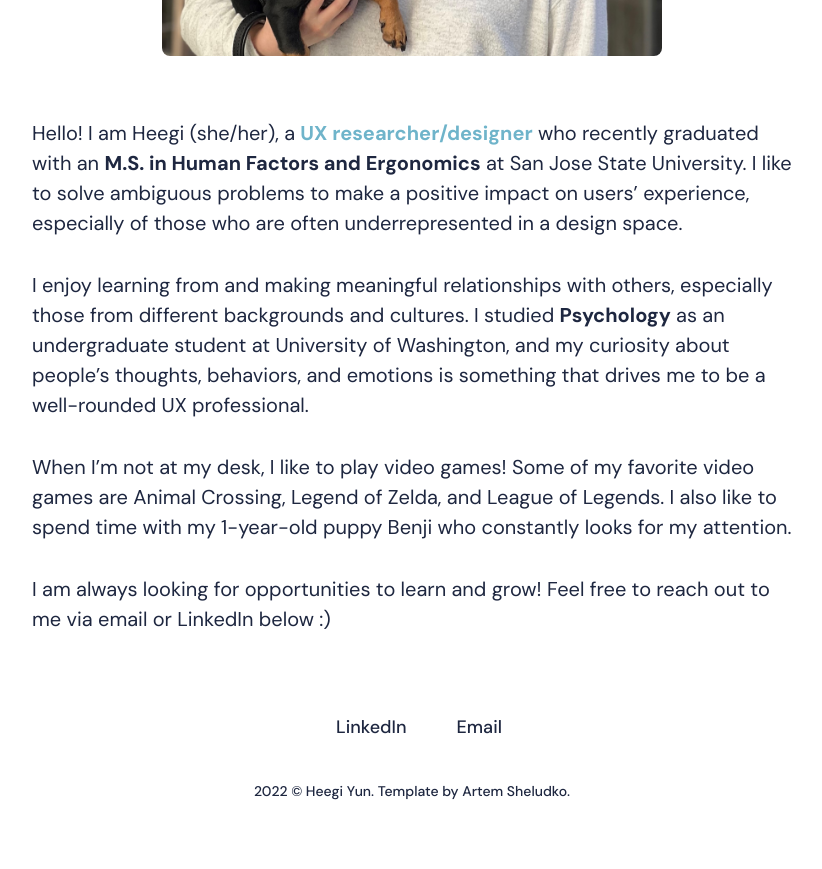
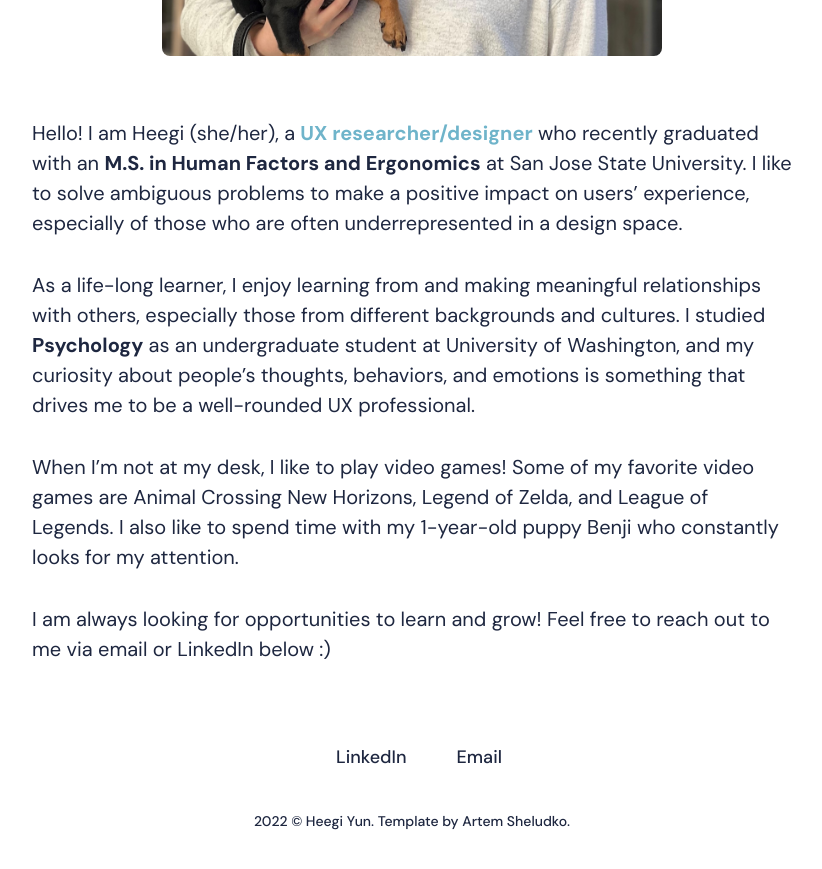
Before and after one commit to heegi/heegiyun.com, a Jekyll site: the page built from _pages/about.md, in a window 1280 px wide and 900 px high, scrolled down 829 px. Shown: the top 869 px of the window, without its empty margins (228-1050 px from the left). Built offline with Jekyll 4.4.1, drawn with Linux system fonts in a browser that asks for light colours; nearby versions of some CDN libraries.

Commit message:
Polished intro/about me

```diff
--- a/_data/settings.yml
+++ b/_data/settings.yml
@@ -20,7 +20,7 @@
 # Hero Settings
 hero:
   hero__title: Hi, I'm Heegi
-  hero__description: I'm a <b style="color:#6fb4ca">UX researcher/designer</b> recently graduated with an <b>M.S. in Human Factors and Ergonomics</b> degree with a focus in <b>HCI</b> at San Jose State University.
+  hero__description: I'm a <b style="color:#6fb4ca">UX researcher/designer</b> who is passionate about solving ambiguous problems through the lens of Psychology and inclusive design.<br><br>I recently graduated with an <b>M.S. in Human Factors & Ergonomics</b> with a focus in <b>HCI</b> and I'm looking for opportunities to begin my career journey!
 
 
 #-------------------------------
--- a/_pages/about.md
+++ b/_pages/about.md
@@ -7,8 +7,8 @@
 
 Hello! I am Heegi (she/her), a <span style="color: #6fb4ca;">**UX researcher/designer**</span> who recently graduated with an **M.S. in Human Factors and Ergonomics** at San Jose State University. I like to solve ambiguous problems to make a positive impact on users' experience, especially of those who are often underrepresented in a design space.
 
-I enjoy learning from and making meaningful relationships with others, especially those from different backgrounds and cultures. I studied **Psychology** as an undergraduate student at University of Washington, and my curiosity about people's thoughts, behaviors, and emotions is something that drives me to be a well-rounded UX professional.
+As a life-long learner, I enjoy learning from and making meaningful relationships with others, especially those from different backgrounds and cultures. I studied **Psychology** as an undergraduate student at University of Washington, and my curiosity about people's thoughts, behaviors, and emotions is something that drives me to be a well-rounded UX professional.
 
-When I'm not at my desk, I like to play video games! Some of my favorite video games are Animal Crossing, Legend of Zelda, and League of Legends. I also like to spend time with my 1-year-old puppy Benji who constantly looks for my attention.
+When I'm not at my desk, I like to play video games! Some of my favorite video games are Animal Crossing New Horizons, Legend of Zelda, and League of Legends. I also like to spend time with my 1-year-old puppy Benji who constantly looks for my attention.
 
 I am always looking for opportunities to learn and grow! Feel free to reach out to me via email or LinkedIn below :)
```
